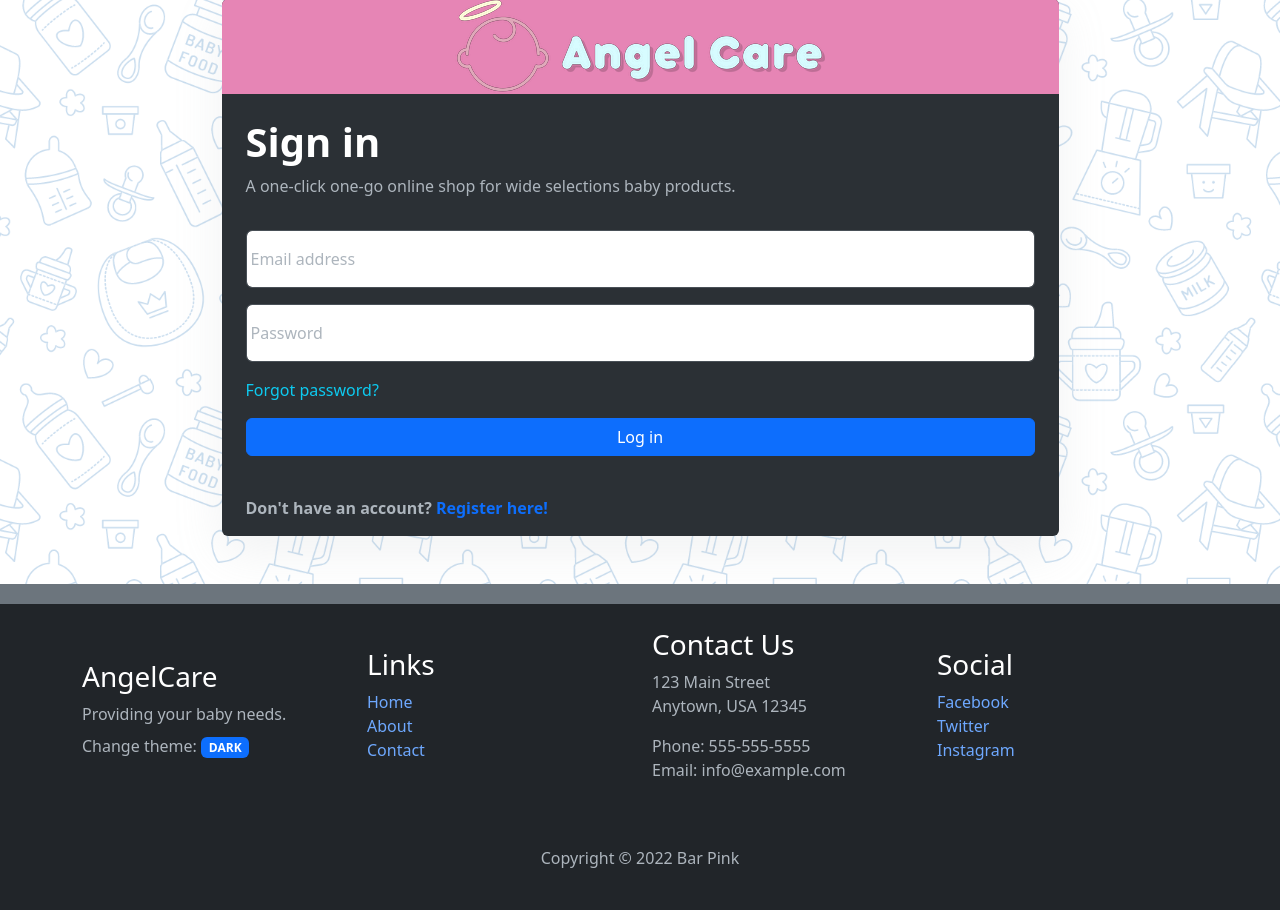
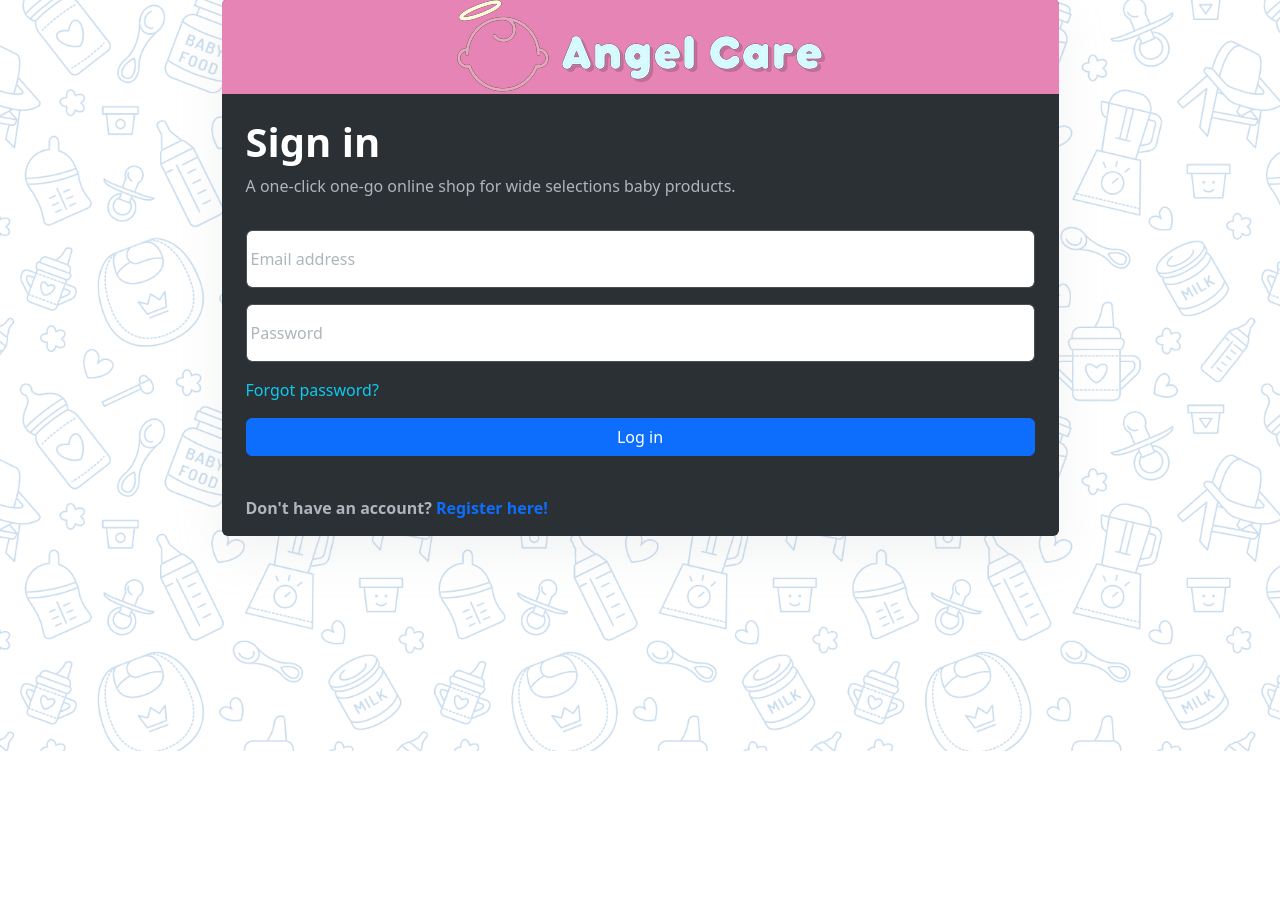
Before and after one commit to faustojc/baby-product-website, a PHP site: page / in a window 1280 px wide. Shown: the part 49-959 px from the top of the page. After the commit the page ends 800 px from the top, so only its background shows below. Run offline with PHP 8.4, Linux system fonts and the light colour scheme.

Commit message:
Removed the footer

```diff
--- a/index.php
+++ b/index.php
@@ -104,59 +104,10 @@ if ($_SERVER["REQUEST_METHOD"] == "POST") {
 				</form>
 			</div>
         </div>
-        <!-- Footer -->
-        <footer class="bg-body py-4 mt-5 w-100 border-top border-secondary" style="border-width: 20px!important;">
-            <div class="container">
-                <div class="row justify-content-between align-items-center">
-                    <div class="col-md-3">
-                        <h3>AngelCare</h3>
-                        <p class="mb-2">Providing your baby needs.</p>
-                        <p class="mb-2">
-                            Change theme:
-                            <span id="changeTheme" class="badge text-wrap text-bg-primary w-auto" role="button"></span>
-                        </p>
-                    </div>
-                    <div class="col-md-3">
-                        <h3>Links</h3>
-                        <ul class="list-unstyled">
-                            <li><a href="#" class="text-decoration-none">Home</a></li>
-                            <li><a href="#" class="text-decoration-none">About</a></li>
-                            <li><a href="#" class="text-decoration-none">Contact</a></li>
-                        </ul>
-                    </div>
-                    <div class="col-md-3">
-                        <h3>Contact Us</h3>
-                        <p>
-                            123 Main Street<br>
-                            Anytown, USA 12345
-                        </p>
-                        <p>
-                            Phone: 555-555-5555<br>
-                            Email: info@example.com
-                        </p>
-                    </div>
-                    <div class="col-md-3">
-                        <h3>Social</h3>
-                        <ul class="list-unstyled">
-                            <li><a href="#" class="text-decoration-none">Facebook</a></li>
-                            <li><a href="#" class="text-decoration-none">Twitter</a></li>
-                            <li><a href="#" class="text-decoration-none">Instagram</a></li>
-                        </ul>
-                    </div>
-                </div>
-                <div class="row mt-5">
-                    <div class="col text-center">
-                        <p>Copyright &copy; 2022 Bar Pink</p>
-                    </div>
-                </div>
-            </div>
-        </footer>
     </div>
-
 
     <script defer src="js/main.js"></script>
     <script defer src="js/form.js"></script>
-    <script defer src="js/changeTheme.js"></script>
     <script defer src="js/bootstrap/bootstrap.bundle.min.js"></script>
 </body>
 
```
